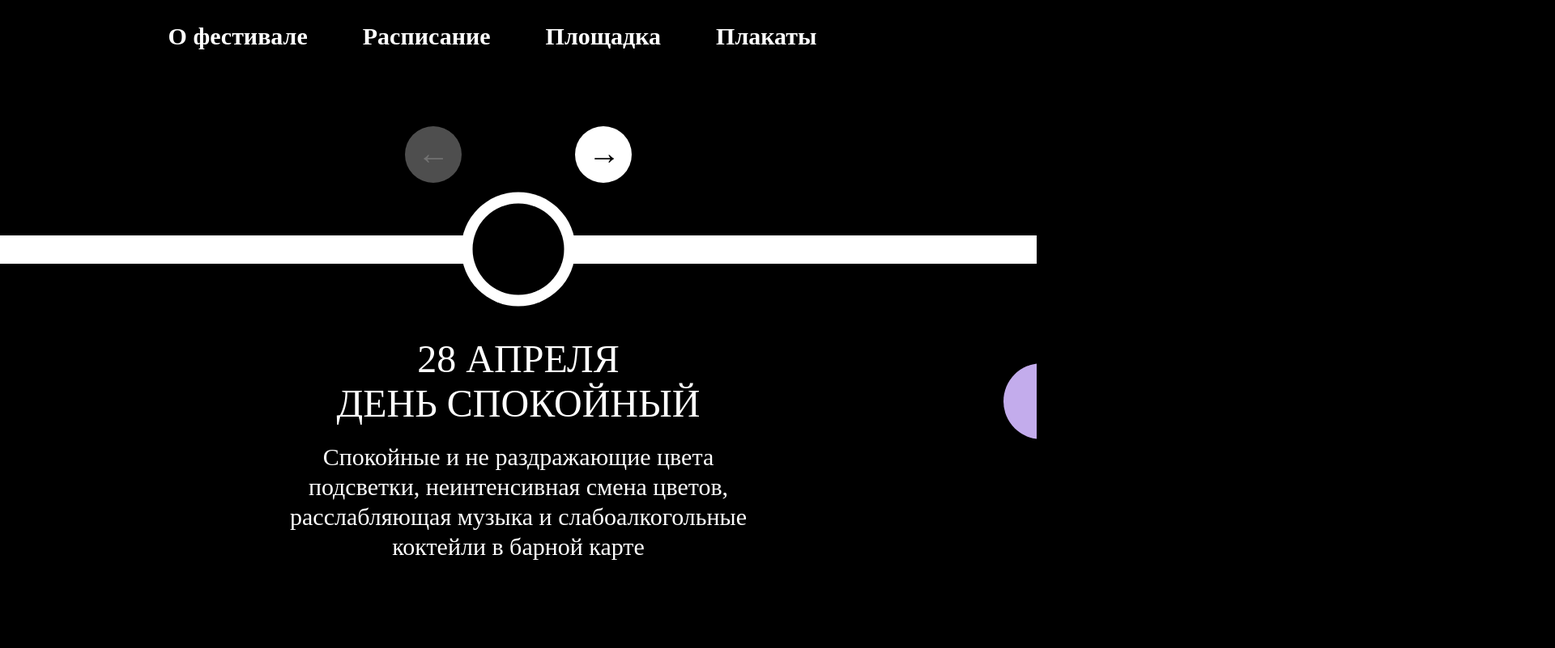
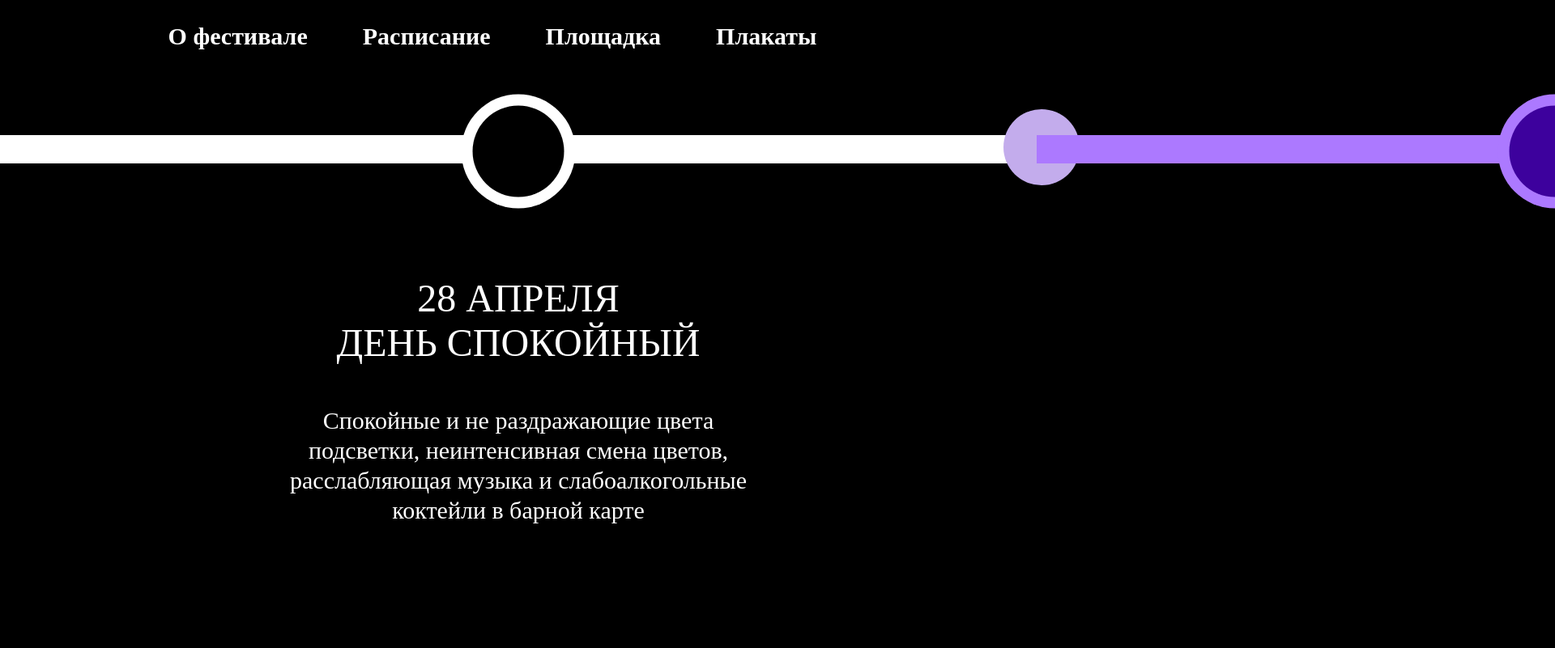
Before and after one commit to arsenii-152/4-mod-ver-2, a plain HTML site: page index2.html in a window 1280 px wide. Shown: the top 801 px of the page at 81% size, 1920 px wide, since content can reach past the window. Drawn offline with nearby package versions, Linux system fonts and the light colour scheme; a script that the page names is missing.

Commit message:
картинки

```diff
--- a/css/index2.css
+++ b/css/index2.css
@@ -2,10 +2,11 @@
   margin: 0;
   padding: 0;
   box-sizing: border-box;
-  overflow: hidden;
+  scroll-behavior: smooth;
 }
 body {
   background-color: black;
+  overflow: hidden;
 }
 a {
   color: #FFF;
@@ -66,39 +67,7 @@ li {
    -webkit-text-fill-color: transparent;
    color: #0B2349;
 }
-.line {
-  width: 100%;
-  height: 35px;
-  background-color: #FFF;
-  transform: translateY(200px);
-}
-.center-round {
-  margin-top: 182px;
-  position: relative;
-  width: 141px;
-  height: 141px;
-  padding: 14px;
-  background-color: #FFF;
-  border-radius: 80px;
-  left: 50%;
-  transform: translate(-50%, -50%)
-}
-.inner-round {
-  width: 113px;
-  height: 113px;
-  background-color: #000000;
-  border-radius: 80px;
-  left: 50%;
-}
-.nextp {
-  width: 94px;
-  height: 94px;
-  background: #C3ACEC;
-  border-radius: 80px;
-  margin-left: auto;
-  margin-right: -53px;
-  transform: translate3d(0, -187px, 0);
-}
+
 h1 {
   font-family: Ubuntu;
   font-style: normal;
@@ -108,7 +77,7 @@ h1 {
   text-align: center;
   text-transform: uppercase;
   color: #FFFFFF;
-  transform: translateY(-127px);
+  margin-bottom: 50px;
 }
 p {
   font-family: Montserrat;
@@ -120,35 +89,83 @@ p {
   color: #FFFFFF;
   width: 601px;
   margin: auto;
-  transform: translateY(-107px);
+  height: 300px;
 }
-.arl {
-  position: absolute;
-  width: 70px;
-  height: 70px;
+.grider {
+  display: grid;
+  grid-template-columns: 100%;
+  transform: translateY(50px);
+}
+.box {
+  display: grid;
+  grid-template-columns: 100% 100% 100%;
+}
+.one,
+.two,
+.three {
+  height: 200px;
+}
+.line1,
+.line2,
+.line3 {
+  height: 35px;
+  width: 100%;
+  margin-top: 76px;
+}
+.line1 {
   background: #FFFFFF;
-  padding: 10px 10px 25px 15px;
-  font-size: 40px;
-  border-radius: 60px;
-  display: inline-block;
+}
+.line2 {
+  background: #AC79FF;
+}
+.line3 {
+  background: #FF0000;
+}
+.center-round1,
+.center-round2,
+.center-round3 {
+  position: relative;
+  width: 141px;
+  height: 141px;
+  padding: 14px;
+  border-radius: 80px;
   left: 50%;
-  transform: translate(-200%, -50%);
-  margin-top: 100px;
-  background: #4E4E4E;
-  color: #737373;
-  cursor: pointer;
+  transform: translate(-50%, -50%);
+  margin-top: -15px;
 }
-.arr {
-  position: absolute;
-  width: 70px;
-  height: 70px;
-  padding: 10px 10px 25px 16px;
-  font-size: 40px;
-  background: #FFFFFF;
-  border-radius: 60px;
-  display: inline-block;
+.center-round1 {
+  background-color: #FFF;
+}
+.center-round2 {
+  background: #AC79FF;
+}
+.center-round3 {
+  background: #FF0000;
+}
+.inner-round1,
+.inner-round2,
+.inner-round3 {
+  width: 113px;
+  height: 113px;
+  border-radius: 80px;
   left: 50%;
-  transform: translate(100%, -50%);
-  margin-top: 100px;
-  cursor: pointer;
 }
+.inner-round1 {
+  background-color: #000000;
+}
+.inner-round2 {
+  background: #3D019D;
+}
+.inner-round3 {
+  background: #9C1212;
+}
+.nextp1 {
+  width: 94px;
+  height: 94px;
+  background: #C3ACEC;
+  border-radius: 80px;
+  margin-left: auto;
+  margin-right: -53px;
+  margin-top: -193px;
+  }
+}
--- a/css/index3.css
+++ b/css/index3.css
@@ -6,7 +6,10 @@
   padding: 0;
   box-sizing: border-box;
 }
-body {
+.st14:hover {
+  fill: red;
+  transform: translateX(100px);
+  transition: 5000ms;
 }
 a {
   color: #FFF;
--- a/index2.html
+++ b/index2.html
@@ -24,27 +24,50 @@
         </li>
       </ul>
     </nav>
-    <div class="arrows">
-       <div class="arl">
-          &#8592;
-       </div>
-       <div class="arr">
-          &#8594;
-       </div>
-    </div>
-    <div class="line">
+
+  <div class="box" id="pinContainer">
+    <section class="one" >
+      <div class="line1">
 
       </div>
-    <div class="center-round">
-         <div class="inner-round"></div>
+      <div class="center-round1">
+           <div class="inner-round1"></div>
       </div>
-    <div class="nextp">
+      <div class="nextp1">
 
       </div>
+    </section>
+    <section class="two" >
+      <div class="line2">
+
+      </div>
+      <div class="center-round2">
+           <div class="inner-round2"></div>
+      </div>
+      <div class="nextp2">
+
+      </div>
+    </section>
+    <section class="three" >
+      <div class="line3">
+
+      </div>
+      <div class="center-round3">
+           <div class="inner-round3"></div>
+      </div>
+      <div class="nextp3">
+
+      </div>
+    </section  >
+  </div>
+    <div class="grider">
       <h1>28 апреля <br> день спокойный</h1>
       <p>
         Спокойные и&nbsp;не&nbsp;раздражающие цвета подсветки, неинтенсивная смена цветов, расслабляющая музыка и&nbsp;слабоалкогольные коктейли в&nbsp;барной карте
       </p>
+    </div>
+    <script src="https://cdnjs.cloudflare.com/ajax/libs/ScrollMagic/2.0.7/ScrollMagic.min.js"></script>
+   <script src="https://cdnjs.cloudflare.com/ajax/libs/animejs/3.1.0/anime.min.js"></script>
     <script src="js/index2.js"></script>
   </body>
 </html>
--- a/js/index2.js
+++ b/js/index2.js
@@ -1,16 +1,8 @@
-let rightClick = document.querySelector('.arr')
-let leftClick = document.querySelector('.arl')
-let background = document.querySelector('.back')
-
-let firstJump = anime ({
-  targets: '.nextp',
-  translateX: -400,
-  translateY: -187,
-  duration: 1,
+let controller = new ScrollMagic.Controller({vertical: false})
+let stageOne = document.querySelector('.nextp1')
+let oneFrame = anime({
+  targets: stageOne,
+  translateX: '-10vw',
+  easing: 'linear',
   autoplay: false
 })
-
-rightClick.onclick = firstJump.play
-document.querySelector('.arr').addEventListener('click', function() {
-    background.style.background = "#3D019D"
-});
```
Also changed, not shown: img/img1.jpg, img/img2.jpg, img/img3.jpg. Lines whose indentation alone changed are shown as unchanged.
